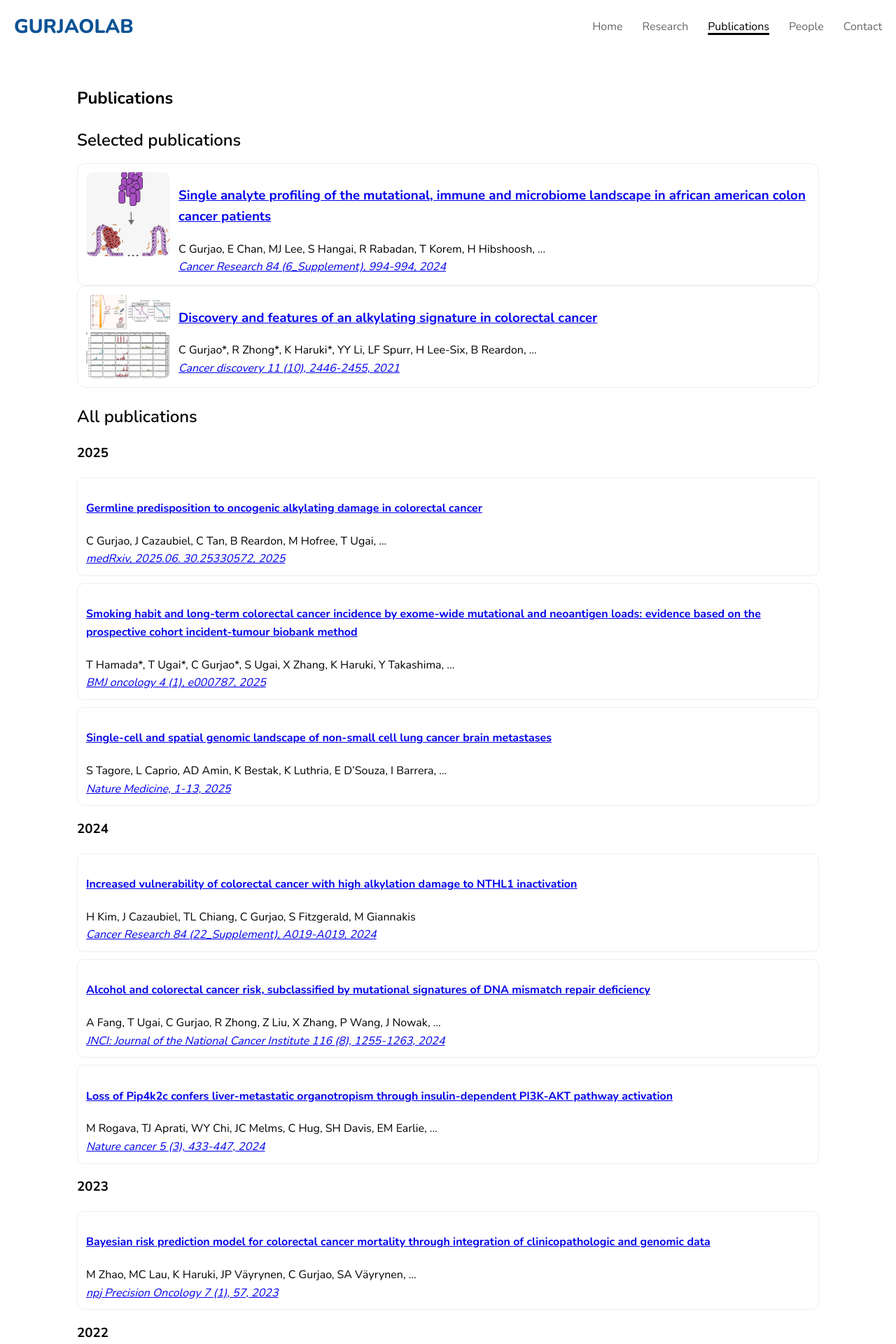
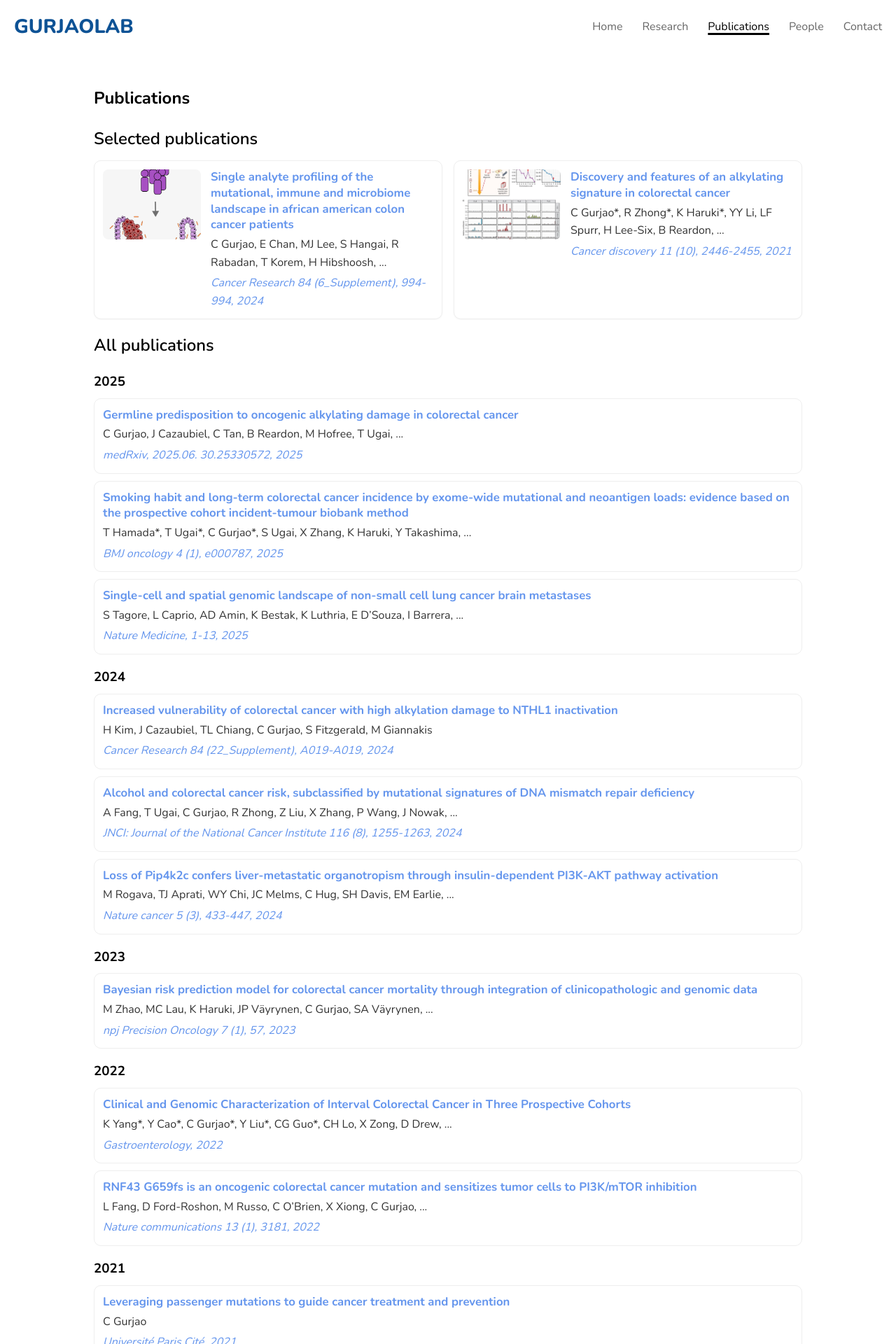
Before and after one commit to joseph-gad-code/Gurjao-Lab-Website, a Jekyll site: the page built from pages/publications/index.md, in a window 1280 px wide. Shown: the top 1920 px of the page at 70% size. Built offline with Jekyll 4.4.1, drawn with Linux system fonts in a browser that asks for light colours.

Commit message:
Update main.scss

```diff
--- a/assets/css/main.scss
+++ b/assets/css/main.scss
@@ -460,54 +460,64 @@
 .values-grid .value-col h3 { margin: 0 0 8px; }
 
 /* Publications */
-.publications-page { max-width: 1100px; margin: 0 auto; padding: 0 20px 40px; }
+.pubs-page { max-width: 1200px; margin: 0 auto; padding: 0 24px; }
+.pubs-subtitle { margin: 18px 0 12px; font-weight: 600; }
 
-.pubs-title { margin: 8px 0 20px; font-weight: 600; }
-.pubs-subtitle { margin: 22px 0 14px; font-weight: 600; }
-.pubs-year { margin: 18px 0 10px; font-weight: 600; }
+.pub-link { color: var(--lightblue); text-decoration: none; }
+.pub-link:hover { text-decoration: underline; }
 
-.pub-grid {
+.pub-cards-grid {
   display: grid;
-  grid-template-columns: repeat(2, minmax(0, 1fr));
+  grid-template-columns: 1fr 1fr;
   gap: 16px;
+}
+@media (max-width: 820px) {
+  .pub-cards-grid { grid-template-columns: 1fr; }
 }
 
 .pub-card {
   display: grid;
-  grid-template-columns: 120px 1fr;
-  gap: 12px;
+  grid-template-columns: 140px 1fr;
+  gap: 14px;
+  border: 1px solid #eee;
+  border-radius: 10px;
   padding: 12px;
-  border: 1px solid #eee;
-  border-radius: 12px;
   background: #fff;
+  box-shadow: 0 1px 2px rgba(0,0,0,.04);
+}
+@media (max-width: 560px) {
+  .pub-card { grid-template-columns: 1fr; }
 }
 
 .pub-card-media {
-  width: 120px; height: 120px; border-radius: 10px; overflow: hidden; background: #f6f6f6;
+  width: 140px; height: 100px; border-radius: 8px; overflow: hidden; background: #f6f6f6;
 }
 .pub-card-media img { width: 100%; height: 100%; object-fit: cover; display: block; }
 
-.pub-card-title { margin: 0 0 4px; font-size: 1.05rem; line-height: 1.3; font-weight: 700; }
-.pub-card-authors { color: #444; margin-bottom: 4px; }
-.pub-card-meta a { text-decoration: none; }
-.pub-card-meta a:hover { text-decoration: underline; }
-.pub-card-meta { color: #666; font-size: .95rem; }
+.pub-card-body { min-width: 0; }
+.pub-title { margin: 0 0 4px; font-size: 1.05rem; line-height: 1.35; }
+.pub-authors { color: #333; margin: 0 0 4px; }
+.pub-venue { color: #555; }
+.pub-year { color: #777; }
+
+.pub-actions { margin-top: 6px; }
+.pub-btn {
+  display: inline-block;
+  font-size: .9rem;
+  padding: 4px 8px;
+  border: 1px solid var(--lightblue);
+  border-radius: 6px;
+  color: var(--lightblue);
+  text-decoration: none;
+}
+.pub-btn:hover { background: rgba(0,0,0,.02); }
+
+.pub-year-heading { margin: 18px 0 8px; font-weight: 700; }
 
 .pub-list { display: grid; gap: 10px; }
 .pub-list-item {
-  padding: 10px 12px;
   border: 1px solid #eee;
   border-radius: 10px;
+  padding: 12px;
   background: #fff;
 }
-.pub-li-title { margin: 0 0 2px; font-weight: 600; }
-.pub-li-authors { color: #444; margin-bottom: 4px; }
-.pub-li-meta { color: #666; font-size: .95rem; }
-.pub-li-meta a { text-decoration: none; }
-.pub-li-meta a:hover { text-decoration: underline; }
-
-@media (max-width: 720px) {
-  .pub-grid { grid-template-columns: 1fr; }
-  .pub-card { grid-template-columns: 1fr; }
-  .pub-card-media { width: 100%; height: 180px; }
-}
```
